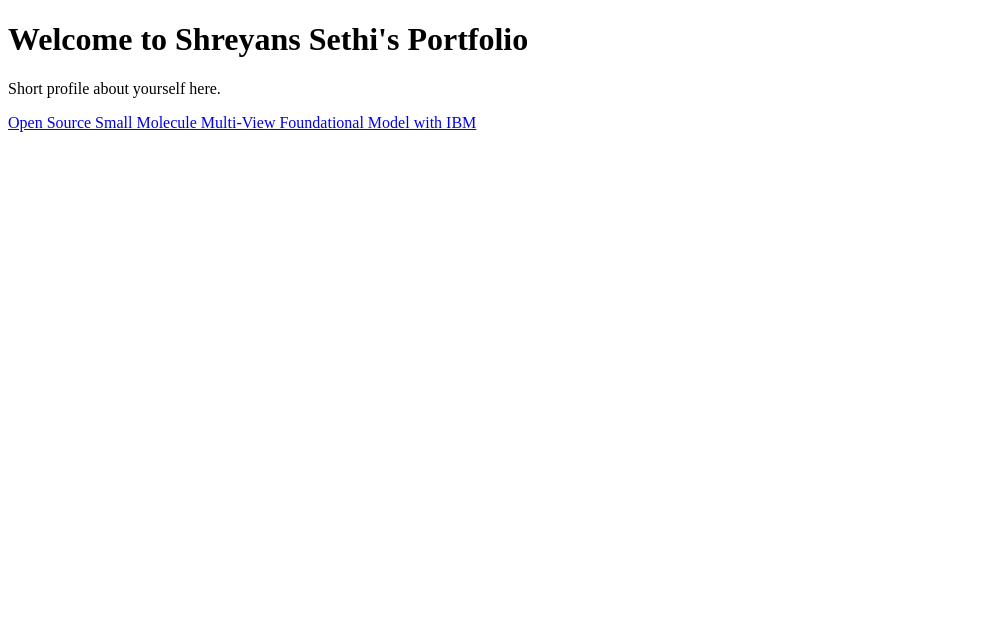
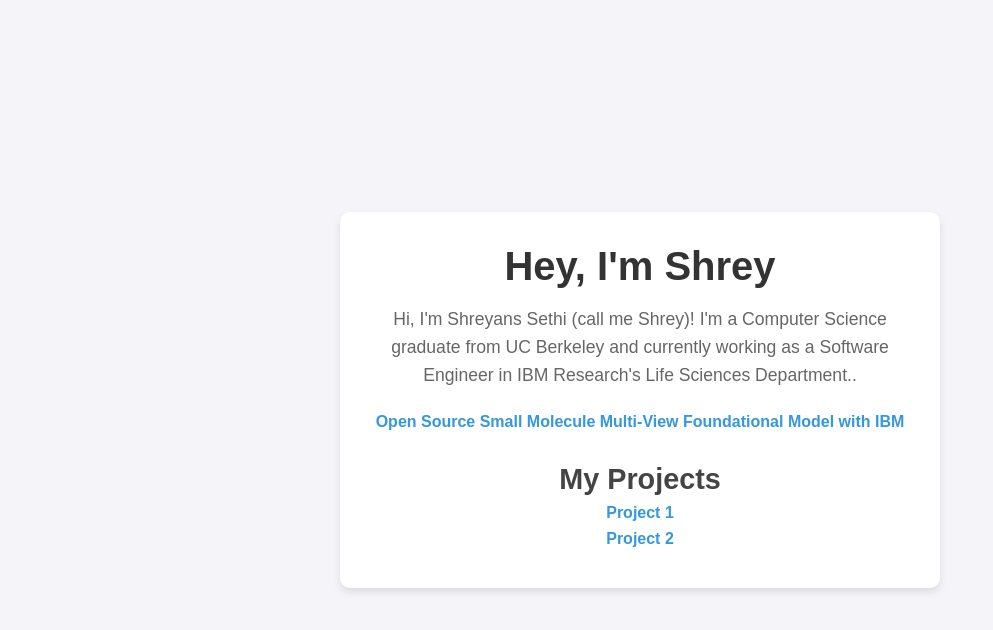
Before and after one commit to shreyanssethi/shreyanssethi.github.io, a plain HTML site: page index.html in a window 1280 px wide. Shown: the whole page, without its empty margins (0-993 px from the left). Drawn offline with Linux system fonts and the light colour scheme.

Commit message:
Stylizing

```diff
--- /dev/null
+++ b/css/style.css
@@ -0,0 +1,67 @@
+* {
+    margin: 0;
+    padding: 0;
+    box-sizing: border-box;
+}
+
+body {
+    font-family: Arial, sans-serif;
+    background-color: #f4f4f9;
+    color: #333;
+    display: flex;
+    justify-content: center;
+    align-items: center;
+    height: 100vh;
+    margin: 0;
+}
+
+/* Center container */
+.container {
+    text-align: center;
+    padding: 2rem;
+    max-width: 600px;
+    background-color: #fff;
+    box-shadow: 0 4px 8px rgba(0, 0, 0, 0.1);
+    border-radius: 10px;
+}
+
+/* Typography */
+h1 {
+    font-size: 2.5rem;
+    color: #333;
+    margin-bottom: 1rem;
+}
+
+p {
+    font-size: 1.1rem;
+    line-height: 1.6;
+    color: #666;
+    margin-bottom: 1.5rem;
+}
+
+h2 {
+    font-size: 1.8rem;
+    color: #444;
+    margin-top: 2rem;
+}
+
+/* Links */
+a {
+    color: #3498db;
+    text-decoration: none;
+    font-weight: bold;
+    transition: color 0.3s ease;
+}
+
+a:hover {
+    color: #2980b9;
+}
+
+ul {
+    list-style: none;
+    padding: 0;
+}
+
+ul li {
+    margin: 0.5rem 0;
+}
--- a/index.html
+++ b/index.html
@@ -4,10 +4,18 @@
     <meta charset="UTF-8">
     <meta name="viewport" content="width=device-width, initial-scale=1.0">
     <title>Shreyans Sethi's Portfolio</title>
+    <link rel="stylesheet" href="css/style.css">
 </head>
 <body>
-    <h1>Welcome to Shreyans Sethi's Portfolio</h1>
-    <p>Short profile about yourself here.</p>
-    <a href="https://github.com/username/project-repo" target="_blank">Open Source Small Molecule Multi-View Foundational Model with IBM</a>
+    <div class="container">
+        <h1>Hey, I'm Shrey</h1>
+        <p>Hi, I'm Shreyans Sethi (call me Shrey)! I'm a Computer Science graduate from UC Berkeley and currently working as a Software Engineer in IBM Research's Life Sciences Department..</p>
+        <a href="https://github.com/BiomedSciAI/biomed-multi-view" target="_blank">Open Source Small Molecule Multi-View Foundational Model with IBM</a>
+        <h2>My Projects</h2>
+        <ul>
+            <li><a href="project1/index.html">Project 1</a></li>
+            <li><a href="project2/index.html">Project 2</a></li>
+        </ul>
+    </div>
 </body>
 </html>
```
